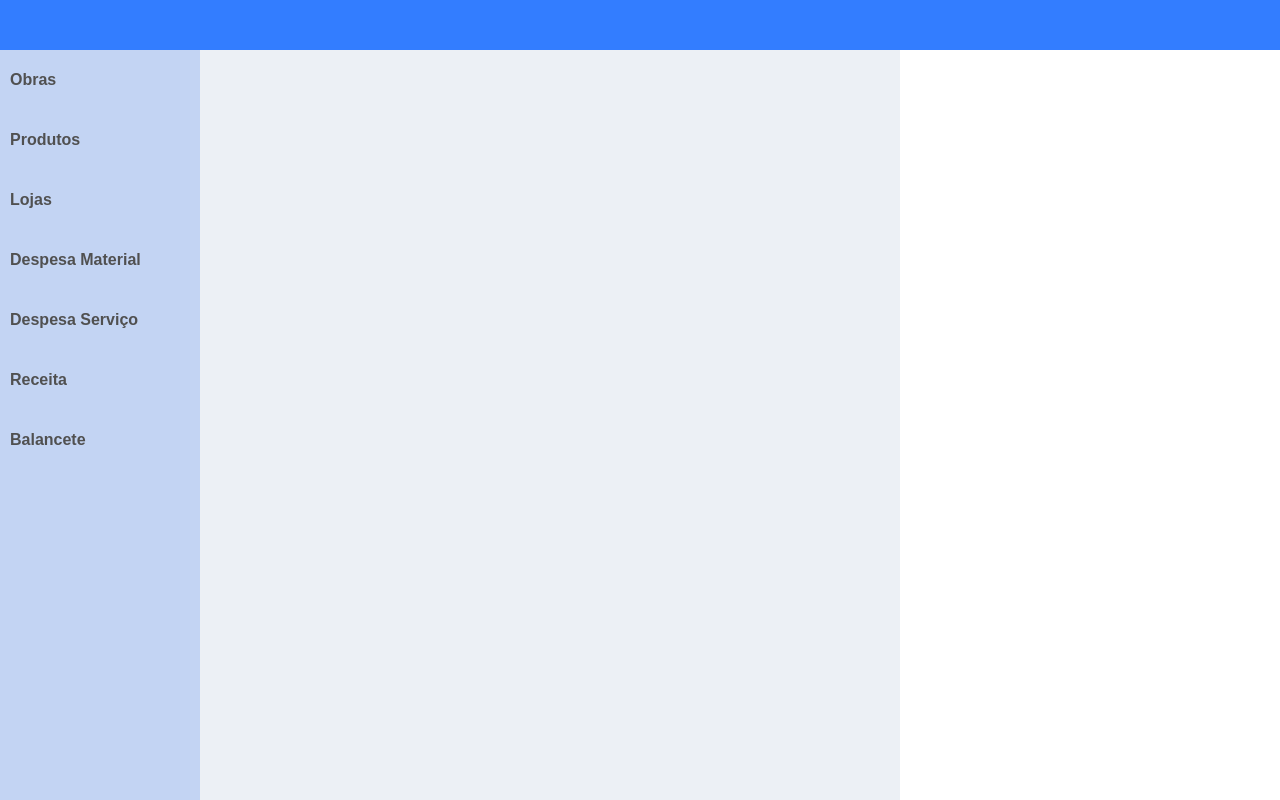
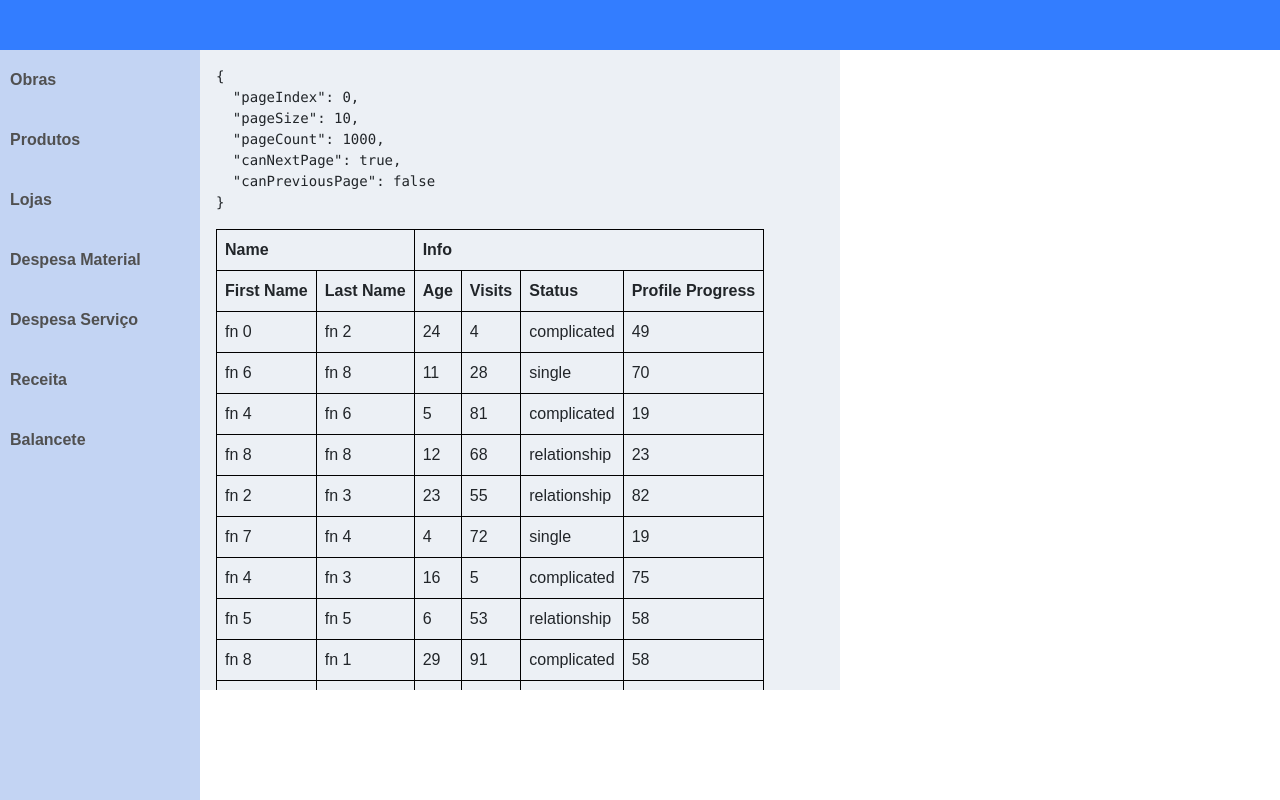
Before and after one commit to sandersoncoelho/apt-react-frontend, a React (Create React App) app: page /material-costs in a window 1280 px wide. Built offline with nearby package versions, Linux system fonts and the light colour scheme.

Commit message:
Material costs example with pagination

```diff
--- a/src/commons/Content.css
+++ b/src/commons/Content.css
@@ -2,9 +2,14 @@
 	top: 50px;
 	left: 200px;
 	position: fixed;
+
+	width: 50%;
+	height: 80vh;
+
 	display: flex;
 	flex-direction: row;
 	background-color: #ecf0f5;
-	width: calc(100vh - 100px);
-	height: 100vh;
+
+
+	overflow-y: scroll;
 }
--- a/src/commons/Menu.js
+++ b/src/commons/Menu.js
@@ -18,7 +18,7 @@
 			<MenuItem to="/working" label="Obras"/>
 			<MenuItem to="/product" label="Produtos"/>
 			<MenuItem to="/store" label="Lojas"/>
-			<MenuItem to="/working" label="Despesa Material"/>
+			<MenuItem to="/material-costs" label="Despesa Material"/>
 			<MenuItem to="/working" label="Despesa Serviço"/>
 			<MenuItem to="/working" label="Receita"/>
 			<MenuItem to="/working" label="Balancete"/>
--- a/src/commons/Routes.js
+++ b/src/commons/Routes.js
@@ -1,8 +1,10 @@
 import Product from "../pages/product/Product";
 import Store from "../pages/store/Store";
+import MaterialCosts from "../pages/materialCosts/MaterialCosts";
 
 export const routes = [
 	{ path: "/", exact: true, component: Product },
 	{ path: "/product", component: Product },
-  	{ path: "/store", component: Store }
+  { path: "/store", component: Store },
+	{ path: "/material-costs", component: MaterialCosts },
 ];
--- a/src/components/Table/index.js
+++ b/src/components/Table/index.js
@@ -67,13 +67,8 @@
              <tr {...row.getRowProps()}>
                {row.cells.map(cell => {
                  return (
-                   <td
+                   <td className='apt-cell'
                      {...cell.getCellProps()}
-                     style={{
-                       padding: '10px',
-                       border: 'solid 1px gray',
-                       background: 'papayawhip',
-                     }}
                    >
                      {cell.render('Cell')}
                    </td>
--- a/src/components/Table/styles.css
+++ b/src/components/Table/styles.css
@@ -9,4 +9,23 @@
 .apt-th {
   color: rgb(247, 242, 242);
   background-color: #337DFF;
+
+  font-family: Arial, Helvetica, sans-serif;
+  font-size: 0.75rem;
+  font-weight: 700;
+  line-height: 1.15;
+  text-align: left;
+  padding: 10px 16px;
 }
+
+.apt-cell {
+  font-size: 0.75rem;
+  font-family: Arial, Helvetica, sans-serif;
+  text-align: left;
+  line-height: 1.15;
+  padding: 10px 16px;
+  max-width: 300px;
+  text-overflow: ellipsis;
+  white-space: nowrap;
+  overflow: hidden;
+}
--- /dev/null
+++ b/src/pages/materialCosts/MaterialCosts.js
@@ -0,0 +1,289 @@
+import React from 'react'
+import styled from 'styled-components'
+import { useTable, usePagination } from 'react-table'
+
+import makeData from './makeData'
+
+const Styles = styled.div`
+  padding: 1rem;
+
+  table {
+    border-spacing: 0;
+    border: 1px solid black;
+
+    tr {
+      :last-child {
+        td {
+          border-bottom: 0;
+        }
+      }
+    }
+
+    th,
+    td {
+      margin: 0;
+      padding: 0.5rem;
+      border-bottom: 1px solid black;
+      border-right: 1px solid black;
+
+      :last-child {
+        border-right: 0;
+      }
+    }
+  }
+
+  .pagination {
+    padding: 0.5rem;
+  }
+`
+
+// Let's add a fetchData method to our Table component that will be used to fetch
+// new data when pagination state changes
+// We can also add a loading state to let our table know it's loading new data
+function Table({
+  columns,
+  data,
+  fetchData,
+  loading,
+  pageCount: controlledPageCount,
+}) {
+  const {
+    getTableProps,
+    getTableBodyProps,
+    headerGroups,
+    prepareRow,
+    page,
+    canPreviousPage,
+    canNextPage,
+    pageOptions,
+    pageCount,
+    gotoPage,
+    nextPage,
+    previousPage,
+    setPageSize,
+    // Get the state from the instance
+    state: { pageIndex, pageSize },
+  } = useTable(
+    {
+      columns,
+      data,
+      initialState: { pageIndex: 0 }, // Pass our hoisted table state
+      manualPagination: true, // Tell the usePagination
+      // hook that we'll handle our own data fetching
+      // This means we'll also have to provide our own
+      // pageCount.
+      pageCount: controlledPageCount,
+    },
+    usePagination
+  )
+
+  // Listen for changes in pagination and use the state to fetch our new data
+  React.useEffect(() => {
+    fetchData({ pageIndex, pageSize })
+  }, [fetchData, pageIndex, pageSize])
+
+  // Render the UI for your table
+  return (
+    <>
+      <pre>
+        <code>
+          {JSON.stringify(
+            {
+              pageIndex,
+              pageSize,
+              pageCount,
+              canNextPage,
+              canPreviousPage,
+            },
+            null,
+            2
+          )}
+        </code>
+      </pre>
+      <table {...getTableProps()}>
+        <thead>
+          {headerGroups.map(headerGroup => (
+            <tr {...headerGroup.getHeaderGroupProps()}>
+              {headerGroup.headers.map(column => (
+                <th {...column.getHeaderProps()}>
+                  {column.render('Header')}
+                  <span>
+                    {column.isSorted
+                      ? column.isSortedDesc
+                        ? ' 🔽'
+                        : ' 🔼'
+                      : ''}
+                  </span>
+                </th>
+              ))}
+            </tr>
+          ))}
+        </thead>
+        <tbody {...getTableBodyProps()}>
+          {page.map((row, i) => {
+            prepareRow(row)
+            return (
+              <tr {...row.getRowProps()}>
+                {row.cells.map(cell => {
+                  return <td {...cell.getCellProps()}>{cell.render('Cell')}</td>
+                })}
+              </tr>
+            )
+          })}
+          <tr>
+            {loading ? (
+              // Use our custom loading state to show a loading indicator
+              <td colSpan="10000">Loading...</td>
+            ) : (
+              <td colSpan="10000">
+                Showing {page.length} of ~{controlledPageCount * pageSize}{' '}
+                results
+              </td>
+            )}
+          </tr>
+        </tbody>
+      </table>
+      {/*
+        Pagination can be built however you'd like.
+        This is just a very basic UI implementation:
+      */}
+      <div className="pagination">
+        <button onClick={() => gotoPage(0)} disabled={!canPreviousPage}>
+          {'<<'}
+        </button>{' '}
+        <button onClick={() => previousPage()} disabled={!canPreviousPage}>
+          {'<'}
+        </button>{' '}
+        <button onClick={() => nextPage()} disabled={!canNextPage}>
+          {'>'}
+        </button>{' '}
+        <button onClick={() => gotoPage(pageCount - 1)} disabled={!canNextPage}>
+          {'>>'}
+        </button>{' '}
+        <span>
+          Page{' '}
+          <strong>
+            {pageIndex + 1} of {pageOptions.length}
+          </strong>{' '}
+        </span>
+        <span>
+          | Go to page:{' '}
+          <input
+            type="number"
+            defaultValue={pageIndex + 1}
+            onChange={e => {
+              const page = e.target.value ? Number(e.target.value) - 1 : 0
+              gotoPage(page)
+            }}
+            style={{ width: '100px' }}
+          />
+        </span>{' '}
+        <select
+          value={pageSize}
+          onChange={e => {
+            setPageSize(Number(e.target.value))
+          }}
+        >
+          {[10, 20, 30, 40, 50].map(pageSize => (
+            <option key={pageSize} value={pageSize}>
+              Show {pageSize}
+            </option>
+          ))}
+        </select>
+      </div>
+    </>
+  )
+}
+
+// Let's simulate a large dataset on the server (outside of our component)
+const serverData = makeData(10000)
+
+function MaterialCosts() {
+  const columns = React.useMemo(
+    () => [
+      {
+        Header: 'Name',
+        columns: [
+          {
+            Header: 'First Name',
+            accessor: 'firstName',
+          },
+          {
+            Header: 'Last Name',
+            accessor: 'lastName',
+          },
+        ],
+      },
+      {
+        Header: 'Info',
+        columns: [
+          {
+            Header: 'Age',
+            accessor: 'age',
+          },
+          {
+            Header: 'Visits',
+            accessor: 'visits',
+          },
+          {
+            Header: 'Status',
+            accessor: 'status',
+          },
+          {
+            Header: 'Profile Progress',
+            accessor: 'progress',
+          },
+        ],
+      },
+    ],
+    []
+  )
+
+  // We'll start our table without any data
+  const [data, setData] = React.useState([])
+  const [loading, setLoading] = React.useState(false)
+  const [pageCount, setPageCount] = React.useState(0)
+  const fetchIdRef = React.useRef(0)
+
+  const fetchData = React.useCallback(({ pageSize, pageIndex }) => {
+    // This will get called when the table needs new data
+    // You could fetch your data from literally anywhere,
+    // even a server. But for this example, we'll just fake it.
+
+    // Give this fetch an ID
+    const fetchId = ++fetchIdRef.current
+
+    // Set the loading state
+    setLoading(true)
+
+    // We'll even set a delay to simulate a server here
+    setTimeout(() => {
+      // Only update the data if this is the latest fetch
+      if (fetchId === fetchIdRef.current) {
+        const startRow = pageSize * pageIndex
+        const endRow = startRow + pageSize
+        setData(serverData.slice(startRow, endRow))
+
+        // Your server could send back total page count.
+        // For now we'll just fake it, too
+        setPageCount(Math.ceil(serverData.length / pageSize))
+
+        setLoading(false)
+      }
+    }, 1000)
+  }, [])
+
+  return (
+    <Styles>
+      <Table
+        columns={columns}
+        data={data}
+        fetchData={fetchData}
+        loading={loading}
+        pageCount={pageCount}
+      />
+    </Styles>
+  )
+}
+
+export default MaterialCosts
--- /dev/null
+++ b/src/pages/materialCosts/makeData.js
@@ -0,0 +1,39 @@
+
+const range = len => {
+  const arr = []
+  for (let i = 0; i < len; i++) {
+    arr.push(i)
+  }
+  return arr
+}
+
+const newPerson = () => {
+  const statusChance = Math.random()
+  return {
+    firstName: `fn ${Math.floor(Math.random() * 10)}`,
+    lastName: `fn ${Math.floor(Math.random() * 10)}`,
+    age: Math.floor(Math.random() * 30),
+    visits: Math.floor(Math.random() * 100),
+    progress: Math.floor(Math.random() * 100),
+    status:
+      statusChance > 0.66
+        ? 'relationship'
+        : statusChance > 0.33
+        ? 'complicated'
+        : 'single',
+  }
+}
+
+export default function makeData(...lens) {
+  const makeDataLevel = (depth = 0) => {
+    const len = lens[depth]
+    return range(len).map(d => {
+      return {
+        ...newPerson(),
+        subRows: lens[depth + 1] ? makeDataLevel(depth + 1) : undefined,
+      }
+    })
+  }
+
+  return makeDataLevel()
+}
```
